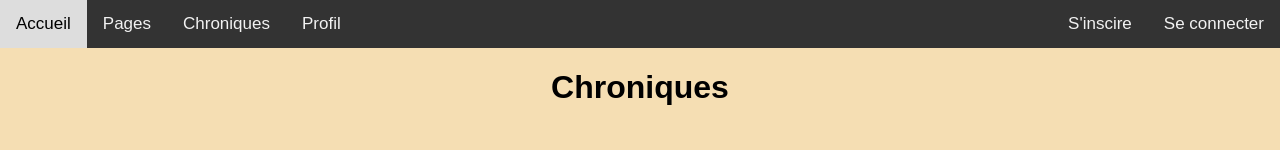
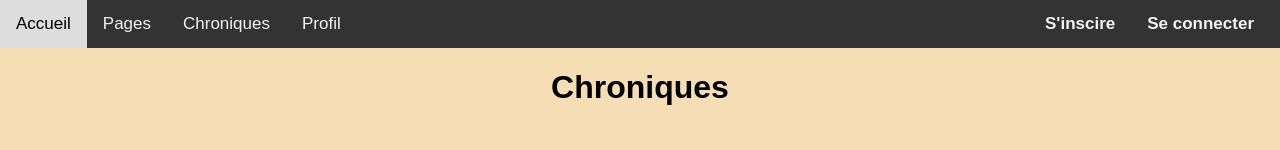
Before and after one commit to Aouis20/Tp-React-Blog, a React (Vite) app: page /chroniques in a window 1280 px wide. Shown: the top 150 px of the page. Built offline with nearby package versions, Linux system fonts and the light colour scheme.

Commit message:
navbar ui uix

```diff
--- a/src/App.jsx
+++ b/src/App.jsx
@@ -26,8 +26,8 @@ function App() {
           <Link to="/chroniques">Chroniques</Link>
           <Link to="/profil">Profil</Link>
           <div className='login'>
-            <Link to="/inscription">S'inscire</Link>
-            <Link to="/connexion">Se connecter</Link>
+            {!isLogin && <Link to="/inscription">S'inscire</Link>}
+            {!isLogin ? <Link to="/connexion">Se connecter</Link> : (<p> Se déconnecter</p>)}
           </div>
         </div>
 
--- a/src/style.css
+++ b/src/style.css
@@ -26,6 +26,9 @@ body {
 .topnav .login {
     display: flex;
     justify-content: flex-end;
+    color: white;
+    margin-right: 10px;
+    font-weight: bold;
 }
 
 /* CHRONIQUEFORM STYLE */
```
